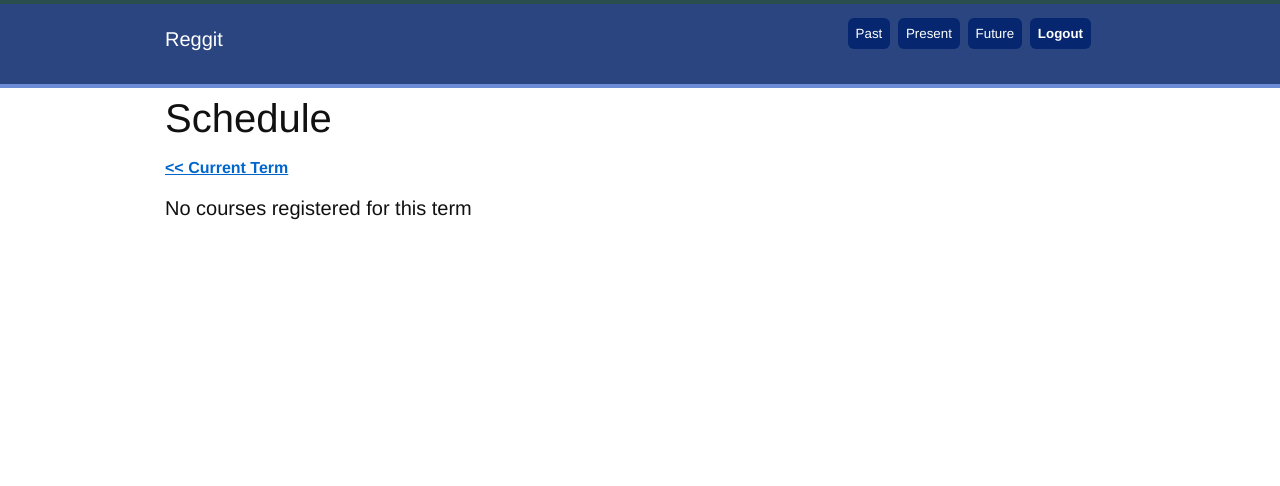
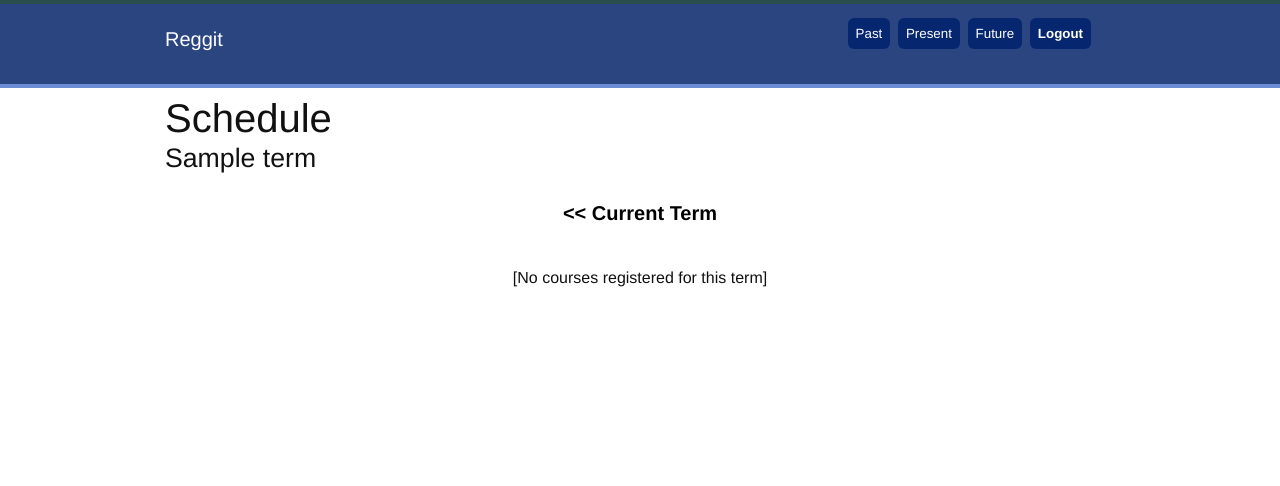
Before and after one commit to thedjpetersen/reggit, a Django app: template schedule/templates/schedule/no_course.html in a window 1280 px wide. Shown: the top 486 px of the page. Run offline with Django 3.2, Linux system fonts and the light colour scheme; the template is opened without the code that fills it: most values are stand-ins (such as "Sample title", 1, 10 or a date in 2020).

Commit message:
revamped schedule page

```diff
--- a/schedule/templates/schedule/no_course.html
+++ b/schedule/templates/schedule/no_course.html
@@ -2,14 +2,23 @@
 
 {% block content %}
 
-<h1>Schedule</h1><br/><br/>
+<h1>Schedule</h1>
+<h2>{{term}}</h2>
 
+<link rel="stylesheet" type="text/css" href="/site_media/stylesheets/make_schedule.css"/>
+
+{% comment %} Navigation {% endcomment %}
+<div class="schedule-navigation">
 {% if current_term %}
-    <h4><a href="next_term/">Next Term >></a></h4>
+    <a href="next_term/"><span>Next Term >></span></a>
 {% else %}
-    <h4><a href="/schedule/">&#060;&#060; Current Term</a></h4>
+    <a href="/schedule/"><span>&#060;&#060; Current Term</span></a>
 {% endif %}
+<br/>
+<br/>
+<br/>
+<h4>[No courses registered for this term]</h4>
+</div>
 
-<h3>No courses registered for this term</h3>
 
 {% endblock %}
--- a/site_media/stylesheets/make_schedule.css
+++ b/site_media/stylesheets/make_schedule.css
@@ -17,3 +17,24 @@ td{
 .combination-full{
   display:none;
 }
+
+.schedule-navigation{
+  text-align:center;
+}
+
+.schedule-navigation a{
+  text-decoration:none;
+  color:black;
+}
+
+.schedule-navigation span{
+  font-size:1.5em;
+  padding-right:10px;
+  padding-left:10px;
+  padding-top: 3px;
+  padding-bottom: 3px;
+}
+
+.schedule-navigation span:hover{
+  background:#6C8DD5;
+}
```
Also changed, not shown: schedule/templates/schedule/index.html (+7 -3 lines), schedule/views.py (+8 -4 lines).
